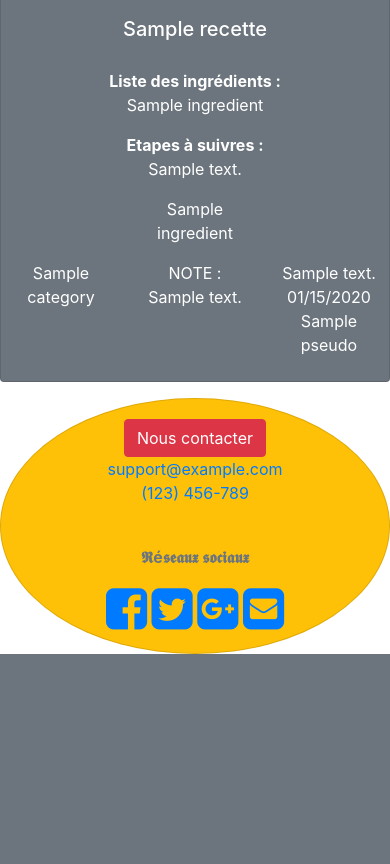
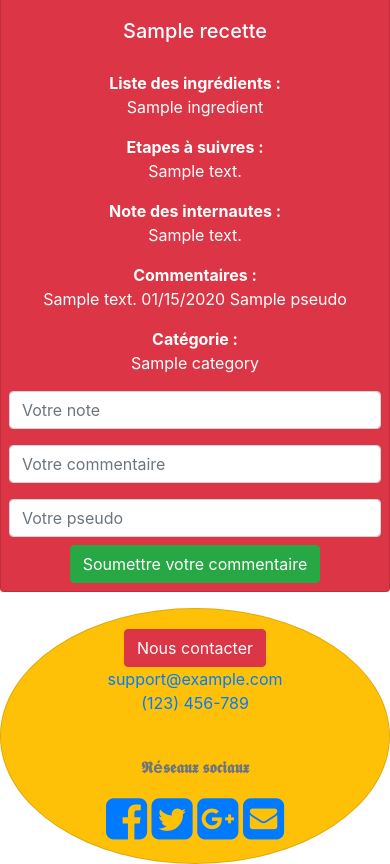
Before and after one commit to leo77777/Symfony_Marmiton, a Symfony app: template templates/recettes/details.html.twig in a window 390 px wide. Shown: the part 546-1410 px from the top of the page. Before the commit the page ends 1200 px from the top, so only its background shows below. Run offline with Twig, Linux system fonts and the light colour scheme; the template is opened without the code that fills it: most values are stand-ins (such as "Sample title", 1, 10 or a date in 2020); some libraries are stand-ins or nearby versions.

Commit message:
Add user note form

```diff
--- a/templates/base.html.twig
+++ b/templates/base.html.twig
@@ -11,8 +11,8 @@
 
     </head>
     <body>
-        <nav class="navbar navbar-expand-lg navbar-dark " style="background-color:#08374f">
-            <a class="navbar-brand" href="{{ path('accueil')}}">𝕸𝖔𝖓 𝕸𝖆𝖗𝖒𝖎𝖙𝖔𝖓
+        <nav class="navbar navbar-expand-lg navbar-dark" style="background-color:#08374f">
+            <a class="navbar-brand border rounded-circle" href="{{ path('accueil')}}">𝕸𝖔𝖓 𝕸𝖆𝖗𝖒𝖎𝖙𝖔𝖓
                 <img src="{{asset('/images/resto5.png')}}" style="width:37px" alt=""></a>
             <button class="navbar-toggler" type="button" data-toggle="collapse" data-target="#navbarColor02" aria-controls="navbarColor02" aria-expanded="false" aria-label="Toggle navigation">
                 <span class="navbar-toggler-icon"></span>
@@ -50,14 +50,14 @@
         <footer>
             <div class="card rounded-circle text-center margin-auto d-flex justify-content-center bg-warning">
                 <div class="row">
-                    <div class="col-md-6 col-sm-12">
+                    <div class="col-md-6 col-xs-12 col-12">
                             <div class="card-body  text-muted text-center">
                                     <a href="#" class="btn btn-danger">Nous contacter</a>
                                     <div><a href="mailto:support@example.com" class="contact-link red"> support@example.com </a></div>
                                     <div><a href="tel:0121234" class="contact-link">(123) 456-789</a></div>
                                 </div>
                     </div>
-                    <div class="col-md-6 col-sm-12">
+                    <div class="col-md-6 col-xs-12 col-12">
                             <div class="card-body text-muted text-center">
                                     <p class="font-weight-bold" >𝕽é𝖘𝖊𝖆𝖚𝖝 𝖘𝖔𝖈𝖎𝖆𝖚𝖝</p>
                                    <a href=""><i id="social-fb" class="fa fa-facebook-square fa-3x social"></i></a>
--- a/templates/recettes/details.html.twig
+++ b/templates/recettes/details.html.twig
@@ -7,7 +7,7 @@
     <div class="row text-center margin-auto d-flex justify-content-center">
         {% for key,recette in recettes %}
 
-                    <div class="card text-white bg-secondary mb-3 p-2" style="width: 590px">
+                    <div class="card text-white bg-danger mb-3 p-2" style="width: 590px">
                         {% for photo in recette.photos %}
                             <div class="margin-auto d-flex justify-content-center">
                                     <img src="{{photo.lien}}" class="card-img-top "
@@ -18,7 +18,7 @@
                             <h5 >{{recette.nomRecette}} </h5>
                         </div>
                         <div class="row">
-                            <div class="col mb-3">
+                            <div class="col-12 mb-3">
                                 <div>
                                     <span class="font-weight-bold">Liste des ingrédients :</span>
                                     {% for compose in recette.composes %}
@@ -28,11 +28,38 @@
                             </div>
                         </div>
                         <div class="row">
-                            <div class="col">
+                            <div class="col-12 mb-3">
                                 <div>
                                     <span class="font-weight-bold">Etapes à suivres :</span>
                                     {% for etape in recette.etapes %}
-                                        <p>{{etape.descriptionEtape}} </p>
+                                        <p  class="m-0">{{etape.descriptionEtape}} </p>
+                                    {% endfor %}
+                                </div>
+                            </div>
+                        </div>
+                        <div class="row">
+                            <div class="col-12">
+                                    <span class="font-weight-bold" >Note des internautes :</span>
+                                    <p>{{noteGlobale}}</p>
+                            </div>
+                        </div>
+                        <div class="row">
+                            <div class="col-12 mb-3">
+                                <div>
+                                    <span class="font-weight-bold" >Commentaires :</span>
+                                    {% for commentaire in recette.commentaires %}
+                                        <p class="m-0">{{commentaire.libelleCommentaire}}
+                                            {{commentaire.createdAt | date("m/d/Y") }}
+                                            {{commentaire.pseudo}}
+                                        </p>
+                                    {% endfor %}
+                                </div>
+                            </div>
+                            <div class="col-12 mb-3">
+                                <div>
+                                    <span class="font-weight-bold" >Catégorie :</span>
+                                    {% for categorie in recette.categories %}
+                                        <p class="m-0">{{categorie.nomCategorie}} </p>
                                     {% endfor %}
                                 </div>
                             </div>
@@ -40,42 +67,24 @@
 
                         <div class="row">
                             <div class="col">
-                            </div>
-                            <div class="col">
-                                <div>
-                                    {% for compose in recette.composes %}
-                                            <p>{{compose.ingredient.nomIngredient}} </p>
-                                    {% endfor %}
-                                </div>
-                            </div>
-                            <div class="col"></div>
-                        </div>
-                        <div class="row">
-                            <div class="col">
-                                <div>
-                                    {% for categorie in recette.categories %}
-                                        <p>{{categorie.nomCategorie}} </p>
-                                    {% endfor %}
-                                </div></div>
-                            <div class="col">
-                                <div>
-                                  NOTE : {{noteGlobale}}
-
-                                </div>
-                            </div>
-                            <div class="col">
-                                <div>
-                                    {% for commentaire in recette.commentaires %}
-                                        <p>{{commentaire.libelleCommentaire}}
-                                                {{commentaire.createdAt | date("m/d/Y") }}
-                                                    {{commentaire.pseudo}}
-                                        </p>
-                                    {% endfor %}
-                                </div>
+                                <form method="post" action="{{ path('avisUtilisateur')}}">
+                                    <div class="form-group">
+                                        <input type="text" class="form-control" name="note" id="note" aria-describedby="emailHelp" placeholder="Votre note">
+                                    </div>
+                                    <div class="form-group">
+                                        <input type="text" class="form-control" name="commentaire" id="commentaire" placeholder="Votre commentaire">
+                                    </div>
+                                    <div>
+                                        <input type="hidden" name="recetteId" value="{{recette.id}}">
+                                    </div>
+                                    <div>
+                                        <input type="text" class="form-control mb-2" id="pseudo" name="pseudo" placeholder="Votre pseudo">
+                                    </div>
+                                    <button type="submit" class="btn btn-success">Soumettre votre commentaire</button>
+                                </form>
                             </div>
                         </div>
                     </div>
-
         {% endfor %}
     </div>
 {% endblock %}
--- a/templates/recettes/liste.html.twig
+++ b/templates/recettes/liste.html.twig
@@ -7,7 +7,7 @@
     <div class="row mx-auto text-center">
         {% for key,recette in recettes %}
 
-            <div class="col-md-6 col-lg-4 col-sm-12 mt-3 mb-3">
+            <div class="col-md-6 col-lg-4 col-xs-12 mt-3 mb-3">
                     <div class="card text-white bg-{{classeCouleur[key % 3]}} m-1" style="width: 18rem;">
                         {% for photo in recette.photos %}
                             <img src="{{photo.lien}}" class="card-img-top" style="height:200px" alt="{{photo.champAlternatif}}">
```
Also changed, not shown: src/Controller/RecettesController.php (+44 -0 lines), src/Form/CommentairesType.php (added, +40 -0 lines), src/Form/RecettesType.php (added, +26 -0 lines).
